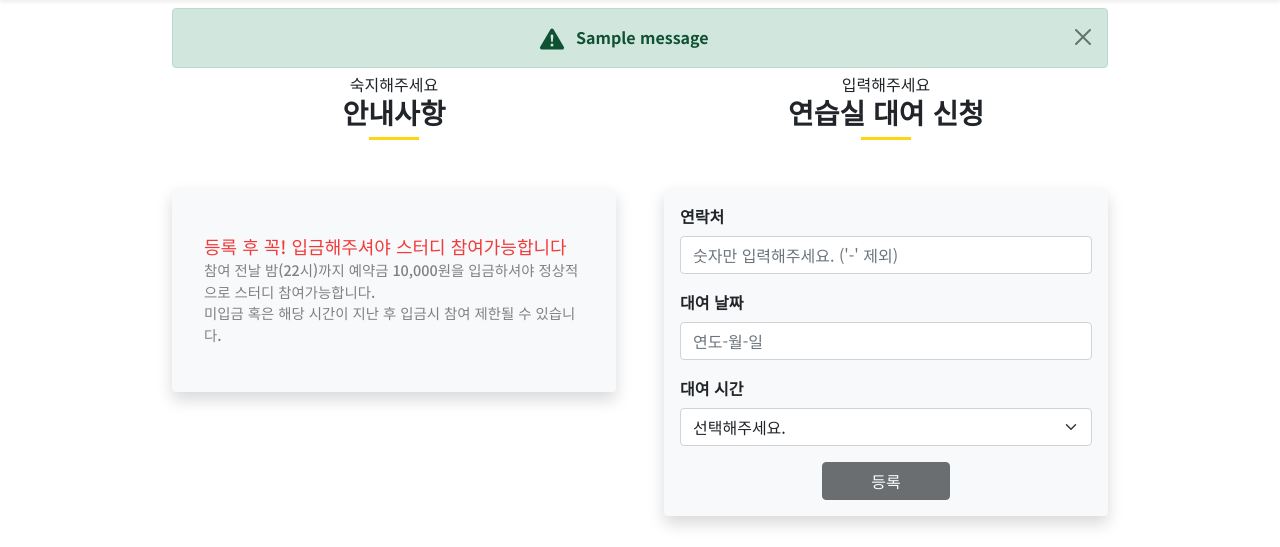
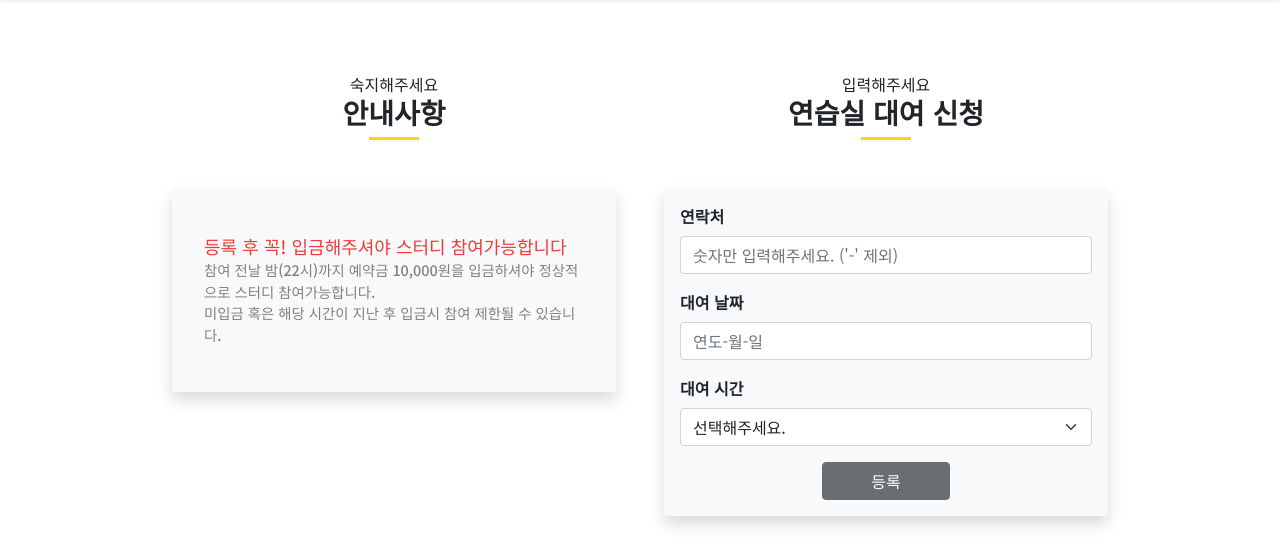
Before and after one commit to PPakSang/TheRoom, a Django app: template TheRoom_Web/templates/study/function/enroll.html in a window 1280 px wide. Shown: the part 119-666 px from the top of the page. Run offline with Django 3.2, Linux system fonts and the light colour scheme; the template is opened without the code that fills it: most values are stand-ins (such as "Sample title", 1, 10 or a date in 2020); one stand-in notice (Sample message) is shown; parts of the project's set-up code (start-up, migrations or seed data) failed here and were passed over; some libraries are stand-ins or nearby versions.

Commit message:
경고 수정

```diff
--- a/TheRoom_Web/templates/study/function/enroll.html
+++ b/TheRoom_Web/templates/study/function/enroll.html
@@ -25,25 +25,7 @@
 
 
 <div class="py-2 container text-center">
-    <div class="row gx-md-5 alert-container-parent" id="enroll">
-        <!-- 이미 등록했을 때의 에러메시지 -->
-        <div class="alert-container">
-            {% for message in messages %}
-            <svg xmlns="http://www.w3.org/2000/svg" style="display: none;">
-                <symbol id="exclamation-triangle-fill" fill="currentColor" viewBox="0 0 16 16">
-                    <path d="M8.982 1.566a1.13 1.13 0 0 0-1.96 0L.165 13.233c-.457.778.091 1.767.98 1.767h13.713c.889 0 1.438-.99.98-1.767L8.982 1.566zM8 5c.535 0 .954.462.9.995l-.35 3.507a.552.552 0 0 1-1.1 0L7.1 5.995A.905.905 0 0 1 8 5zm.002 6a1 1 0 1 1 0 2 1 1 0 0 1 0-2z"/>
-                </symbol>
-            </svg>
-
-            <div class="alert {{ message.tags }} alert-dismissible fade show" role="alert">
-                <svg class="bi flex-shrink-0 me-2" width="24" height="24" role="img" aria-label="Danger:">
-                    <use xlink:href="#exclamation-triangle-fill"/>
-                </svg>
-                <strong>{{ message }}</strong> {{error}}
-                <button type="button" class="btn-close" data-bs-dismiss="alert" aria-label="Close"></button>
-            </div>
-            {% endfor %}
-        </div>
+    <div class="row gx-md-5" id="enroll">
 
         <!-- 안내사항 -->
         <div class="col text-center py-3">
--- a/TheRoom_Web/templates/study/function/qna_enroll.html
+++ b/TheRoom_Web/templates/study/function/qna_enroll.html
@@ -24,7 +24,7 @@
 
 <div class="container" id="container">
 
-    <div class="row gx-md-5 alert-container-parent" id="enroll">
+    <div class="row gx-md-5 mt-2 alert-container-parent">
         <!-- 이미 등록했을 때의 에러메시지 -->
         <div class="alert-container">
             {% for message in messages %}
@@ -43,6 +43,7 @@
             </div>
             {% endfor %}
         </div>
+    </div>
 
 
     <h3 class="menu_title mb-4 mt-5"> 1:1 문의 <span class="submenu_writing">/ 글쓰기</span> </h3>
```
Also changed, not shown: TheRoom_Web/templates/study/function/review_view.html (+22 -0 lines).
